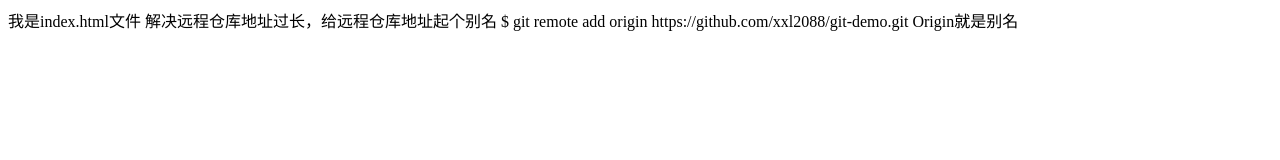
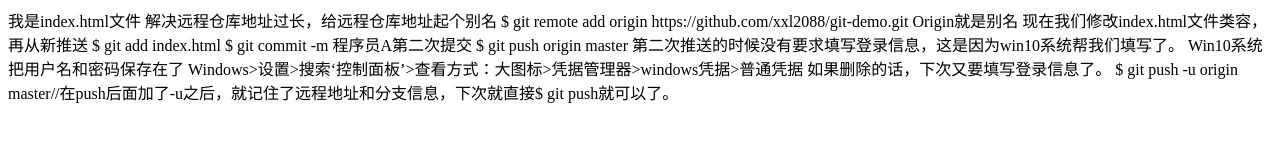
Before and after one commit to xxl2088/git-demo, a plain HTML site: page index.html in a window 1280 px wide. Drawn offline with Linux system fonts and the light colour scheme.

Commit message:
A程序员第三次提交

```diff
--- a/index.html
+++ b/index.html
@@ -9,5 +9,14 @@
 解决远程仓库地址过长，给远程仓库地址起个别名
 $ git remote add origin https://github.com/xxl2088/git-demo.git
 Origin就是别名
+现在我们修改index.html文件类容，再从新推送
+$ git add index.html
+$ git commit -m 程序员A第二次提交
+$ git push origin master
+第二次推送的时候没有要求填写登录信息，这是因为win10系统帮我们填写了。
+Win10系统把用户名和密码保存在了
+Windows>设置>搜索‘控制面板’>查看方式：大图标>凭据管理器>windows凭据>普通凭据
+如果删除的话，下次又要填写登录信息了。
+$ git push -u origin master//在push后面加了-u之后，就记住了远程地址和分支信息，下次就直接$ git push就可以了。
 </body>
 </html>
```
